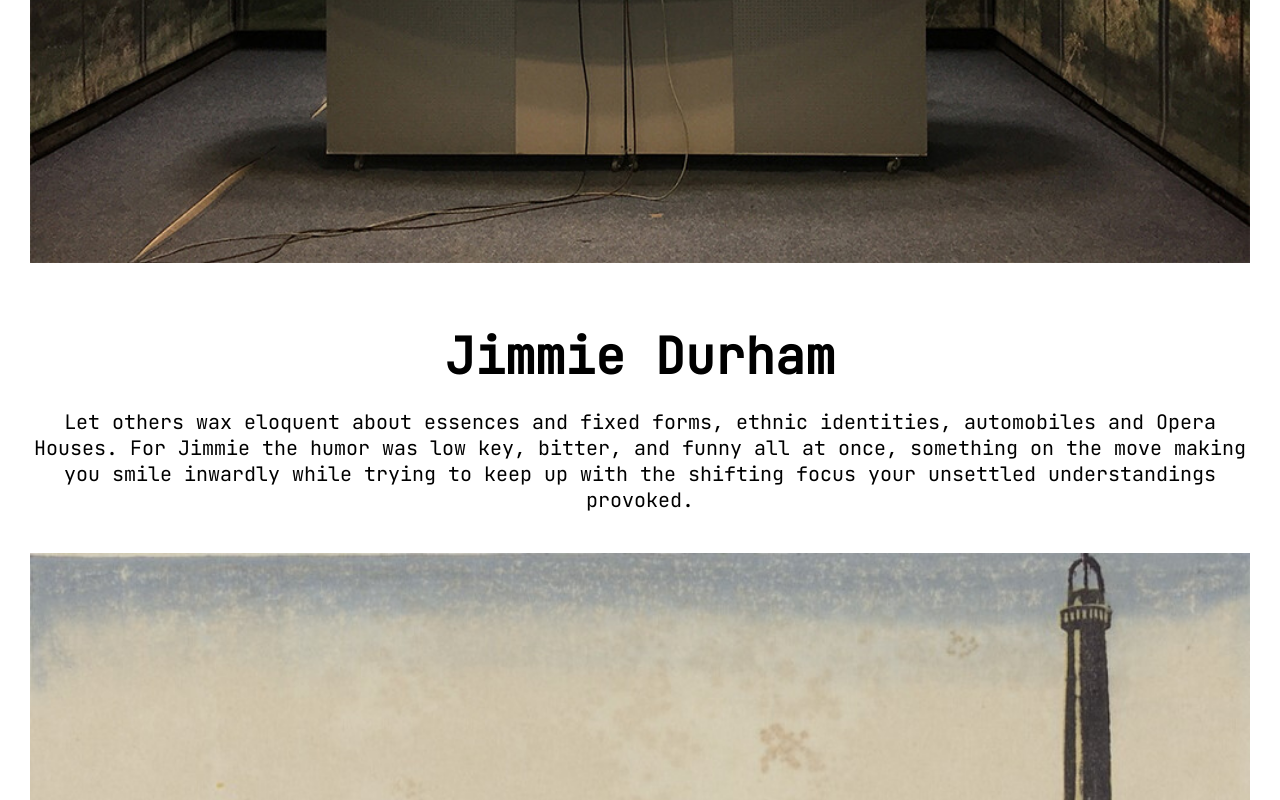
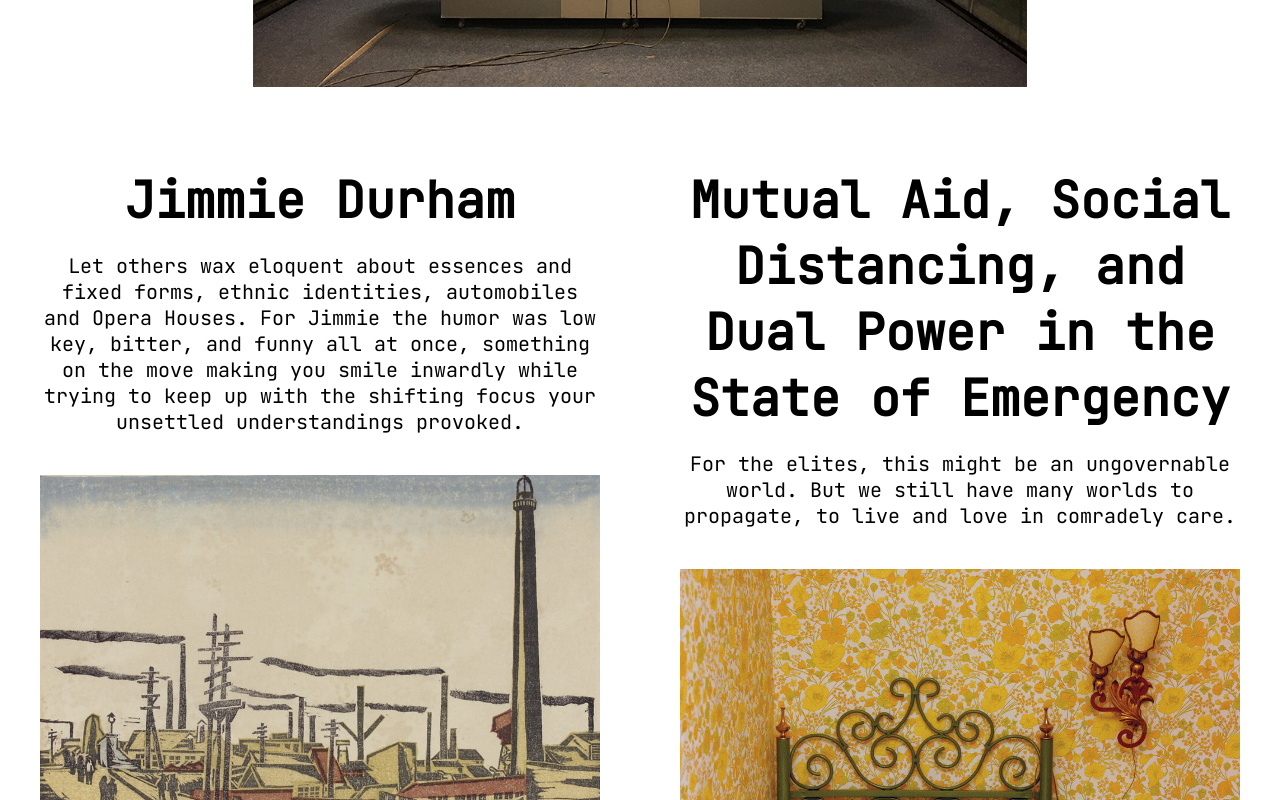
Before and after one commit to Yngvolainen/index, a Vue app: page / in a window 1280 px wide. Shown: the part 940-1740 px from the top of the page. Built offline with nearby package versions, Linux system fonts and the light colour scheme.

Commit message:
setup grid articles mobile + desktop

```diff
--- a/src/components/ArticlePreview.vue
+++ b/src/components/ArticlePreview.vue
@@ -18,8 +18,9 @@
 
 <style>
    .article-preview {
+
       font-family: var(--main-font);
-      padding: 30px;
+      padding: 40px;
       text-align: center;
    }
 
@@ -33,19 +34,4 @@
       padding-bottom: var(--lineheight-small); /* small */
    }
 
-
-@media screen and (min-width: 768px) { /* minwidth fordi mobile first konsept */
-
-   .article-preview__0 {
-
-   }
-   .article-preview__1 {
-
-   }
-
-   .article-preview__2 {
-
-   }
-}
-
 </style>
--- a/src/components/Articles.vue
+++ b/src/components/Articles.vue
@@ -1,5 +1,10 @@
 <template>
-   <ArticlePreview v-for="(article, index) in articles" :article="article" :class="'article-preview__' + index" />
+   <div class="articles">
+      <div class="articles__preview">
+         <ArticlePreview v-for="(article, index) in articles" :article="article" :class="'articles__preview-' + index" />
+      </div>
+   </div>
+
 
    <!-- article clickable -> route article.vue -->
 </template>
@@ -22,4 +27,30 @@
 </script>
 
 <style>
+
+/* legge under mediaqueri */
+   .articles__preview {
+      display: grid;
+      grid-template-columns: repeat(12, 1fr) ;
+   }
+
+   .articles__preview-0, .articles__preview-1, .articles__preview-2 {
+      grid-column: 1/ span 12;
+   }
+
+   @media screen and (min-width: 768px) { /* minwidth fordi mobile first konsept */
+
+    .articles__preview-0 {
+      grid-column: 3/ span 8;
+   }
+
+   .articles__preview-1 {
+      grid-column: 1/ span 6;
+   }
+
+   .articles__preview-2 {
+      grid-column: 7/ span 6;
+   }
+}
+
 </style>
```
